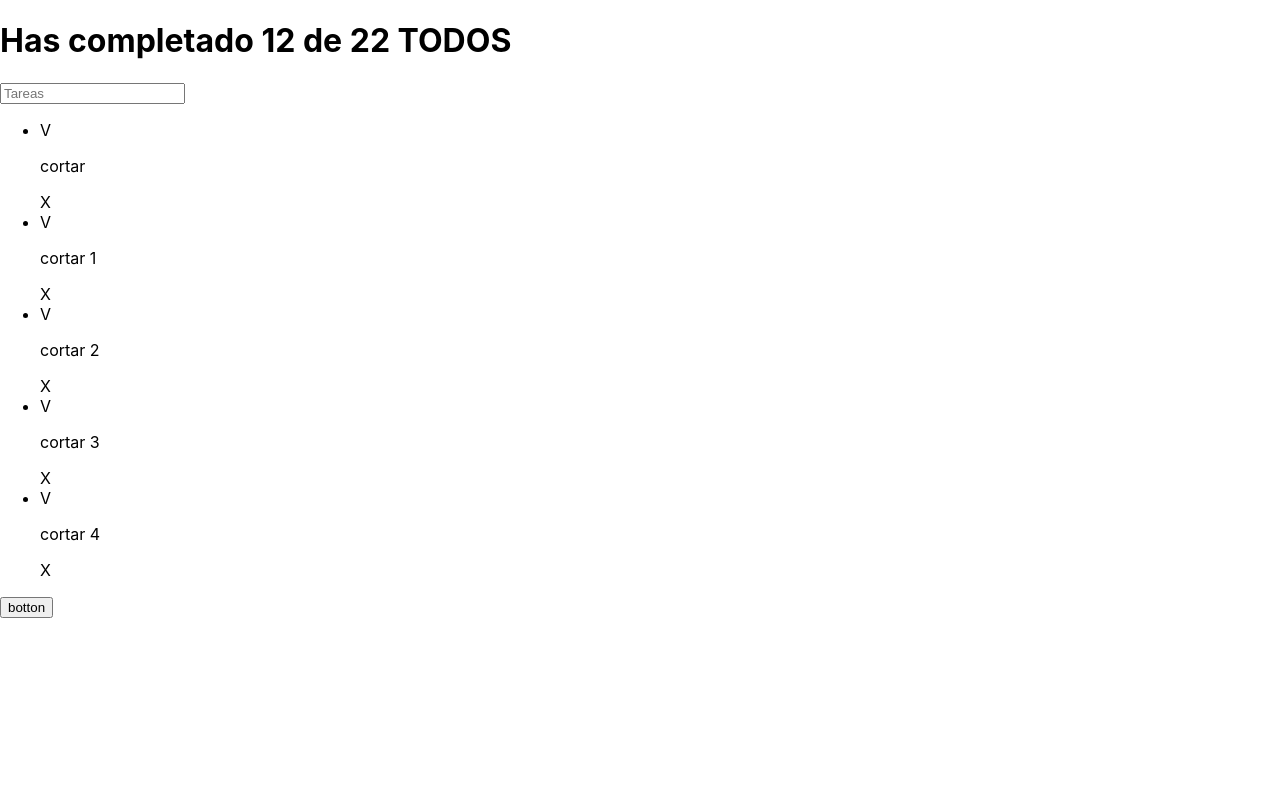
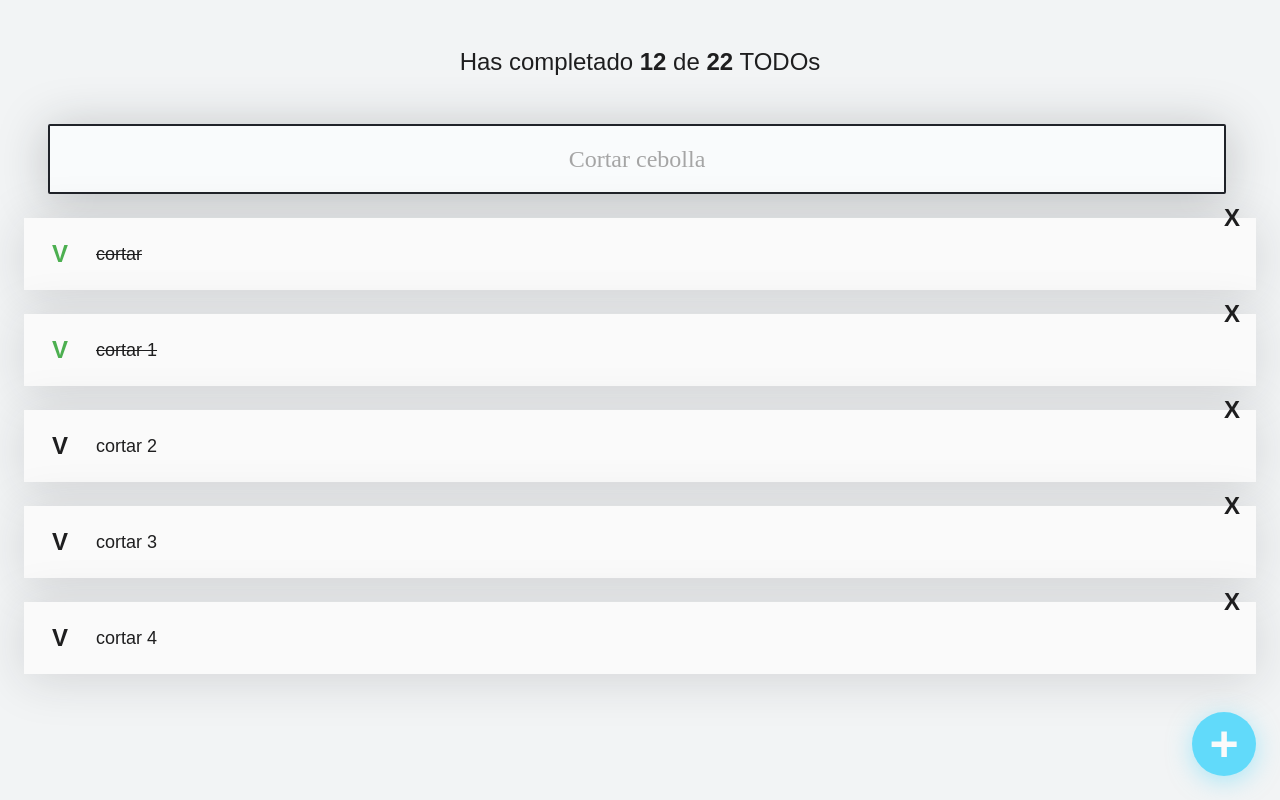
Before and after one commit to platzi/curso-react-intro, a React (Create React App) app: page / in a window 1280 px wide. Built offline with nearby package versions, Linux system fonts and the light colour scheme.

Commit message:
Clase 5 estilos

```diff
--- a/src/App.js
+++ b/src/App.js
@@ -1,5 +1,5 @@
 // import logo from './platzi.webp';
-import './App.css';
+// import './App.css';
 import {TodoCounter} from "./TodoCounter"
 import {TodoSearch} from "./TodoSearch"
 import {TodoList} from "./TodoList"
--- /dev/null
+++ b/src/CreateTodoButton.css
@@ -0,0 +1,25 @@
+.CreateTodoButton {
+    background-color: #61DAFA;
+    box-shadow: 0px 5px 25px rgba(97, 218, 250, 0.5);
+    border: none;
+    border-radius: 50%;
+    cursor: pointer;
+    font-size: 50px;
+    position: fixed;
+    bottom: 24px;
+    right: 24px;
+    font-weight: bold;
+    color: #FAFAFA;
+    display: flex;
+    justify-content: center;
+    align-items: center;
+    height: 64px;
+    width: 64px;
+
+    transform: rotate(0);
+    transition: .3s ease;
+  }
+
+  .CreateTodoButton:hover {
+    transform: rotate(224deg);
+  }
--- a/src/CreateTodoButton.js
+++ b/src/CreateTodoButton.js
@@ -1,7 +1,9 @@
+import "./CreateTodoButton.css"
+
 function CreateTodoButton() {
     return (
       <>
-      <button>botton</button>
+      <button className="CreateTodoButton">+</button>
       </>
     );
   }
--- /dev/null
+++ b/src/TodoCounter.css
@@ -0,0 +1,11 @@
+.TodoCounter {
+    font-size: 24px;
+    text-align: center;
+    margin: 0;
+    padding: 48px;
+    font-weight: normal;
+  }
+
+.TodoCounter span {
+    font-weight: bold;
+}
--- a/src/TodoCounter.js
+++ b/src/TodoCounter.js
@@ -1,6 +1,10 @@
+import './TodoCounter.css'
+
 function TodoCounter({total, completed}) {
     return (
-      <h1>Has completado {completed} de {total} TODOS</h1>
+        <h1 className="TodoCounter">
+            Has completado <span>{completed}</span> de <span>{total}</span> TODOs
+        </h1>
     );
   }
 
--- /dev/null
+++ b/src/TodoItem.css
@@ -0,0 +1,49 @@
+.TodoItem {
+    background-color: #FAFAFA;
+    position: relative;
+    display: flex;
+    justify-content: center;
+    align-items: center;
+    margin-top: 24px;
+    box-shadow: 0px 5px 50px rgba(32, 35, 41, 0.15);
+  }
+
+  .TodoItem-p {
+    margin: 24px 0 24px 24px;
+    width: calc(100% - 120px);
+    font-size: 18px;
+    line-height: 24px;
+    font-weight: 400;
+  }
+  .TodoItem-p--complete {
+    text-decoration: line-through;
+  }
+
+  .Icon {
+    cursor: pointer;
+    display: flex;
+    justify-content: center;
+    align-items: center;
+    height: 48px;
+    width: 48px;
+    font-size: 24px;
+    font-weight: bold;
+    /* background-color: #CCC; */
+  }
+
+  .Icon-check {
+    position: absolute;
+    left: 12px;
+  }
+  .Icon-check--active {
+    color: #4caf50;
+  }
+
+  .Icon-delete {
+    position: absolute;
+    top: -24px;
+    right: 0;
+  }
+  .Icon-delete:hover {
+    color: red;
+  }
--- a/src/TodoItem.js
+++ b/src/TodoItem.js
@@ -1,9 +1,17 @@
+import './TodoItem.css';
+
 function TodoItem(props) {
     return (
-      <li>
-        <spam>V</spam>
-        <p>{props.text}</p>
-        <spam>X</spam>
+        <li className="TodoItem">
+        <span className={`Icon Icon-check ${props.completed && "Icon-check--active"}`}>
+          V
+        </span>
+        <p className={`TodoItem-p ${props.completed && "TodoItem-p--complete"}`}>
+          {props.text}
+        </p>
+        <span className="Icon Icon-delete">
+          X
+        </span>
       </li>
     );
   }
--- /dev/null
+++ b/src/TodoList.css
@@ -0,0 +1,5 @@
+.TodoList {
+    margin: 0;
+    padding: 0 0 56px 0;
+    list-style: none;
+  }
--- a/src/TodoList.js
+++ b/src/TodoList.js
@@ -1,9 +1,11 @@
-function TodoList({children}) {
-    return (
-      <ul>
-        {children}
-      </ul>
-    );
-  }
+import './TodoList.css';
 
-export {TodoList};
+function TodoList({ children }) {
+  return (
+    <ul className="TodoList">
+      {children}
+    </ul>
+  );
+}
+
+export { TodoList };
--- /dev/null
+++ b/src/TodoSearch.css
@@ -0,0 +1,24 @@
+.TodoSearch {
+    background: #F9FBFC;
+    border-radius: 2px;
+    border: 2px solid #202329;
+    margin: 0 24px;
+    height: 64px;
+    width: calc(100% - 62px);
+    font-size: 24px;
+    text-align: center;
+    font-family: 'Montserrat';
+    font-weight: 400;
+    color: #1E1E1F;
+    box-shadow: 0px 5px 50px rgba(32, 35, 41, 0.25);
+  }
+
+  .TodoSearch::placeholder {
+    color: #A5A5A5;
+    font-family: 'Montserrat';
+    font-weight: 400;
+  }
+
+  .TodoSearch:focus {
+    outline-color: #61DAFA;
+  }
--- a/src/TodoSearch.js
+++ b/src/TodoSearch.js
@@ -1,7 +1,12 @@
+import './TodoSearch.css';
+
 function TodoSearch() {
-    return (
-      <input placeholder="Tareas"/>
-    );
-  }
+  return (
+    <input
+      placeholder="Cortar cebolla"
+      className="TodoSearch"
+    />
+  );
+}
 
-export {TodoSearch};
+export { TodoSearch };
--- a/src/index.css
+++ b/src/index.css
@@ -1,13 +1,13 @@
 body {
   margin: 0;
-  font-family: -apple-system, BlinkMacSystemFont, 'Segoe UI', 'Roboto', 'Oxygen',
-    'Ubuntu', 'Cantarell', 'Fira Sans', 'Droid Sans', 'Helvetica Neue',
-    sans-serif;
-  -webkit-font-smoothing: antialiased;
-  -moz-osx-font-smoothing: grayscale;
+  padding: 0;
+  background: #F2F4F5;
+  color: #1E1E1F;
+  font-family: 'Montserrat', Arial, Helvetica, sans-serif;
 }
 
-code {
-  font-family: source-code-pro, Menlo, Monaco, Consolas, 'Courier New',
-    monospace;
+#root {
+  margin: 0 24px;
+  position: relative;
+  min-height: 100vh;
 }
```
